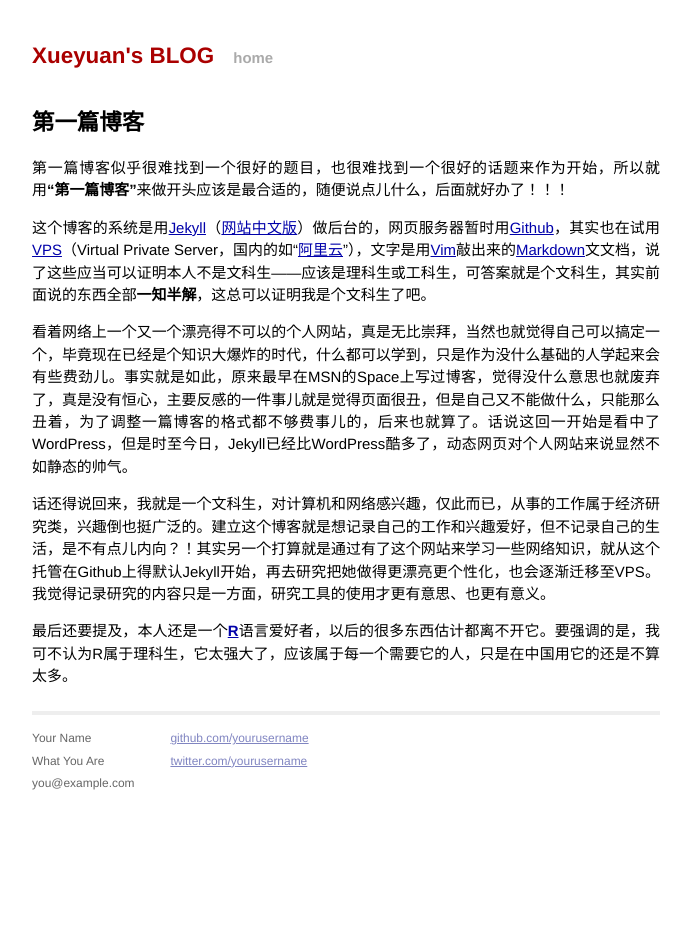
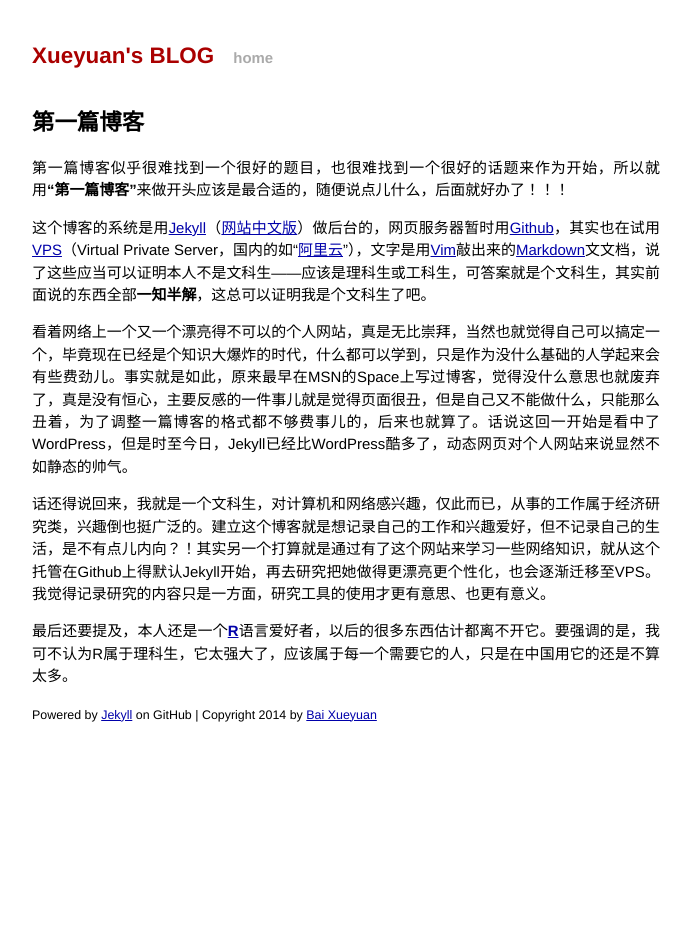
Before and after one commit to baixueyuan/jekyll, a Jekyll site: the page built from _posts/2014-04-13-First-Blog.md, in a window 1280 px wide. Shown: the whole page, without its empty margins (294-985 px from the left). Built offline with Jekyll 4.4.1, drawn with Linux system fonts in a browser that asks for light colours; Markdown is read by kramdown in place of the engine named in the settings.

Commit message:
Update default.html

```diff
--- a/_layouts/default.html
+++ b/_layouts/default.html
@@ -23,21 +23,9 @@
 
           {{ content }}
 
-          <div class="footer">
-            <div class="contact">
-              <p>
-                Your Name<br />
-                What You Are<br />
-                you@example.com
-              </p>
-            </div>
-            <div class="contact">
-              <p>
-                <a href="https://github.com/yourusername">github.com/yourusername</a><br />
-                <a href="https://twitter.com/yourusername">twitter.com/yourusername</a><br />
-              </p>
-            </div>
-          </div>
+          <footer>
+            <p><small>Powered by <a href="https://github.com/mojombo/jekyll">Jekyll</a> on GitHub | Copyright {{site.time | date:"%Y"}} by <a href="mailto:bai_xueyuan@msn.com">Bai Xueyuan</a></small></p>
+          </footer>
         </div>
 
     </body>
```
